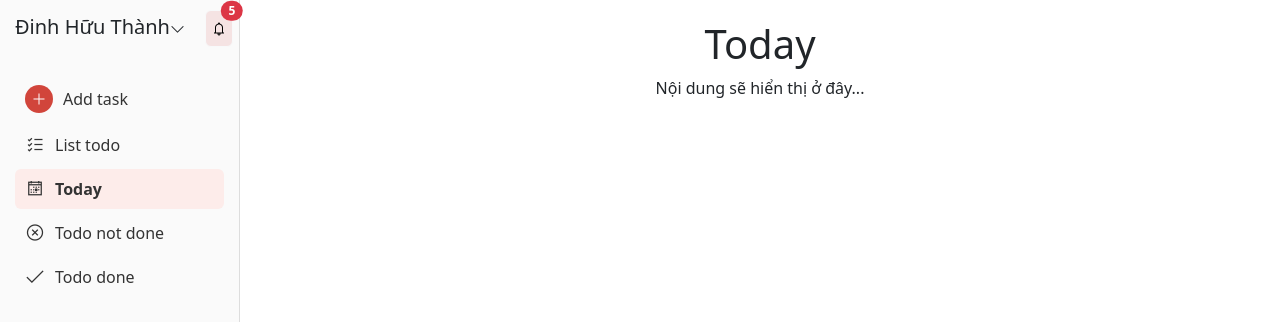
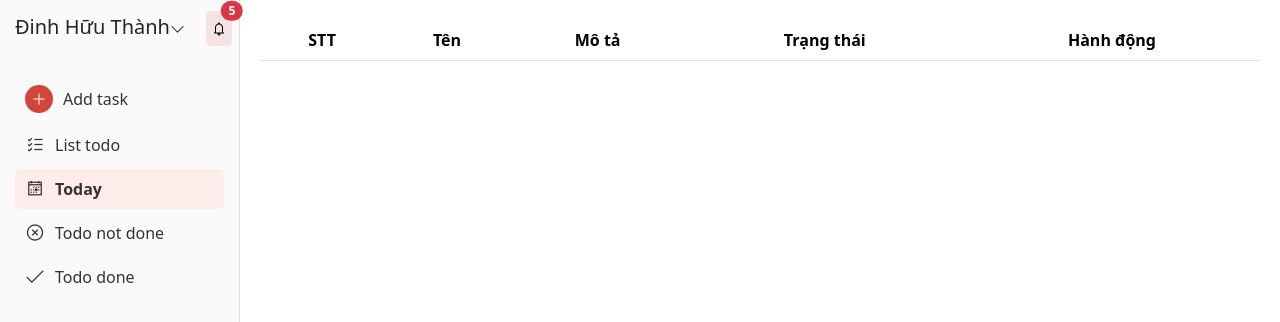
Before and after one commit to thanhdhph18884/todo-learn-vuejs, a Vue app: page / in a window 1280 px wide. Shown: the top 322 px of the page. Built offline with nearby package versions, Linux system fonts and the light colour scheme.

Commit message:
delete todo

```diff
--- a/src/App.vue
+++ b/src/App.vue
@@ -1,7 +1,7 @@
 <script setup>
 import Home from './components/Home.vue'
 import SideBar from './components/SideBar.vue'
-import Content from './components/Content.vue'
+import Content from './components/ListTodo.vue'
 
 </script>
 
--- a/src/components/Content.vue
+++ /dev/null
@@ -1,25 +0,0 @@
-<script setup>
-import { ref } from 'vue';
-
-
-defineProps({
-  msg: String,
-})
-
-const count = ref(30)
-</script>
-
-<template>
- <main class="content">
-        <h1>Today</h1>
-        <p>Nội dung sẽ hiển thị ở đây...</p>
-      </main>
-</template>
-
-<style scoped>
-.content {
-  flex: 1;
-  padding: 20px;
-  box-sizing: border-box;
-}
-</style>
--- /dev/null
+++ b/src/components/ListTodo.vue
@@ -0,0 +1,56 @@
+<script setup>
+import { ref } from 'vue';
+const listTodo = ref(JSON.parse(localStorage.getItem('todos') || '[]'))
+
+const deleteTodo = (id) => {
+  const confirmDelete = confirm('Bạn có chắc chắn muốn xóa ko?')
+  if (!confirmDelete) return
+  listTodo.value = listTodo.value.filter(todo => todo.id !== id)
+  localStorage.setItem('todos', JSON.stringify(listTodo.value))
+}
+
+const editTodo = (id) => {
+  console.log('Sửa todo id:', id)
+}
+</script>
+
+<template>
+ <main class="content">
+  <table class="table">
+  <thead>
+    <tr>
+      <th scope="col">STT</th>
+      <th scope="col">Tên</th>
+      <th scope="col">Mô tả</th>
+      <th scope="col">Trạng thái</th>
+      <th scope="col">Hành động</th>
+    </tr>
+  </thead>
+  <tbody>
+    <tr v-for="(todo,index) in listTodo" :key="todo.id">
+      <th scope="row">{{ index + 1 }}</th>
+      <td>{{ todo.name }}</td>
+      <td>{{ todo.description }}</td>
+      <td>{{ todo.status }}</td>
+      <td>
+          <button class="btn btn-sm btn-warning me-2" @click="editTodo(todo.id)">
+            <i class="las la-edit la-2x"></i>
+          </button>
+          <button class="btn btn-sm btn-danger" @click="deleteTodo(todo.id)">
+            <i class="las la-trash-alt la-2x"></i>
+          </button>
+        </td>
+    </tr>
+  </tbody>
+</table>
+
+</main>
+</template>
+
+<style scoped>
+.content {
+  flex: 1;
+  padding: 20px;
+  box-sizing: border-box;
+}
+</style>
```
